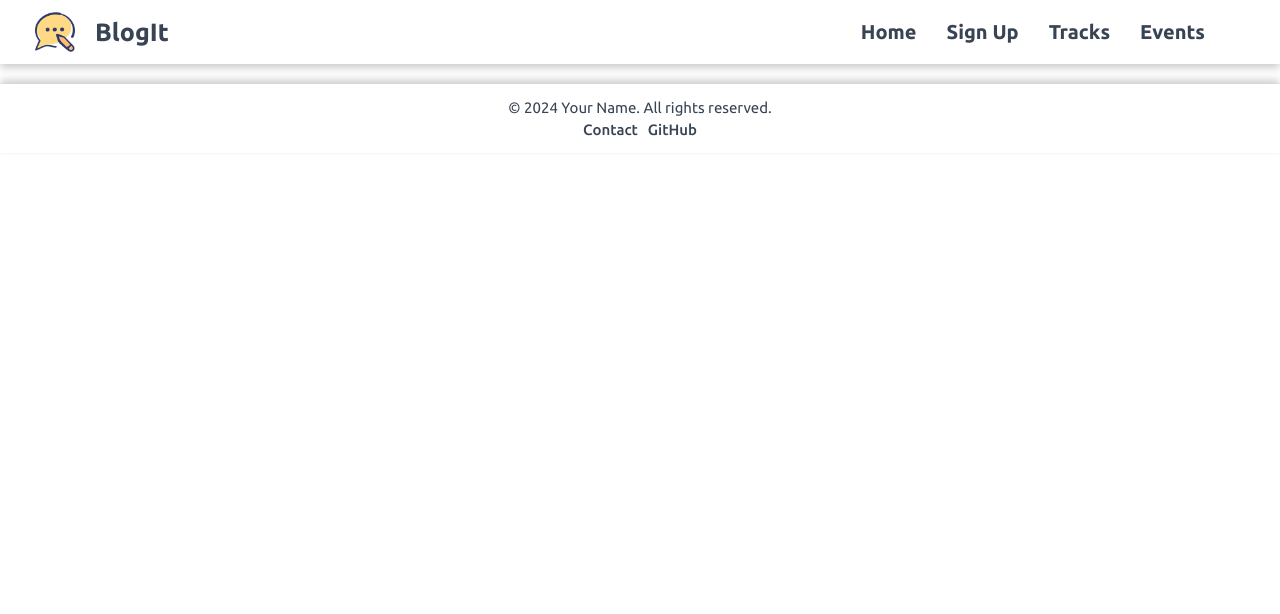
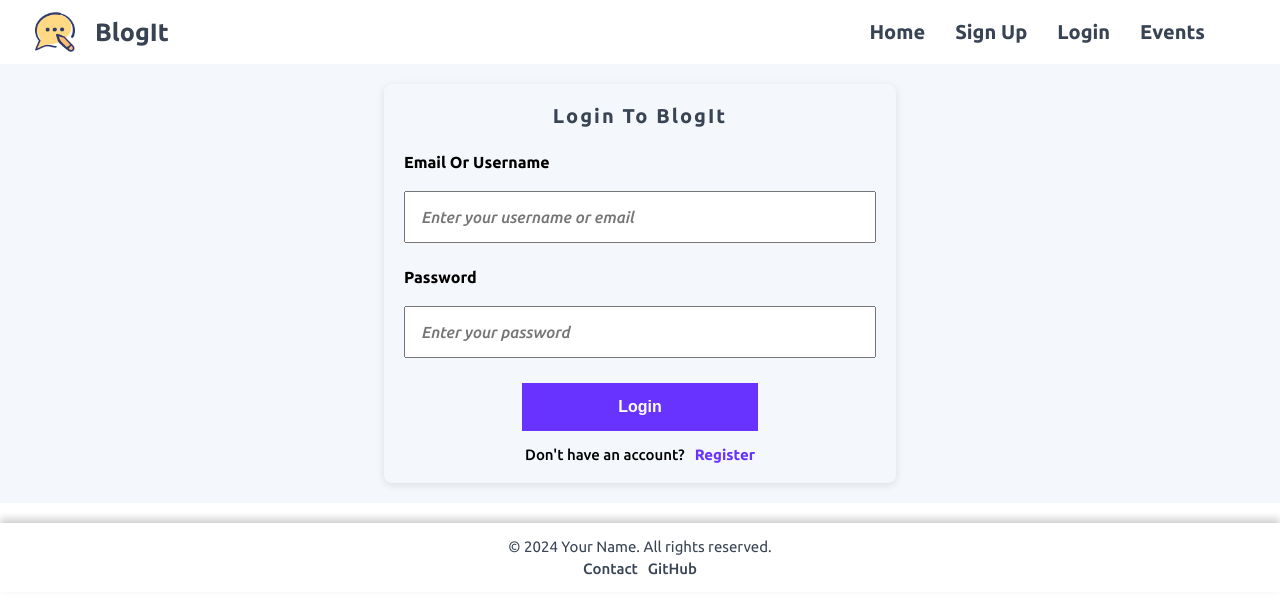
Before and after one commit to kingjames500/BlogIt-blog-web-Application-in-express-ReactJS-and-Prisma, a React (Vite) app in the folder frontend/: page /login in a window 1280 px wide. Shown: the top 614 px of the page. Built offline with nearby package versions, Linux system fonts and the light colour scheme.

Commit message:
designing login page

```diff
--- a/frontend/src/App.jsx
+++ b/frontend/src/App.jsx
@@ -3,6 +3,7 @@ import { QueryClient, QueryClientProvider } from "react-query";
 import "./App.css";
 import Landingpage from "./Pages/LandingPage/Landingpage";
 import SignupPage from "./Pages/SignupPage/SignupPage";
+import Loginpage from "./Pages/LoginPage/Loginpage";
 import Header from "./components/Header/Header";
 import Footer from "./components/Footer/Footer";
 
@@ -16,6 +17,7 @@ function App() {
         <Routes>
           <Route path="/" element={<Landingpage />} />
           <Route path="/signup" element={<SignupPage />} />
+          <Route path="/login" element={<Loginpage />} />
         </Routes>
       </BrowserRouter>
       <Footer />
--- /dev/null
+++ b/frontend/src/Pages/LoginPage/Loginpage.jsx
@@ -0,0 +1,13 @@
+import React from "react";
+
+import Login from "../../components/Login/Login";
+
+function Loginpage() {
+  return (
+    <div>
+      <Login />
+    </div>
+  );
+}
+
+export default Loginpage;
--- a/frontend/src/components/Header/Header.jsx
+++ b/frontend/src/components/Header/Header.jsx
@@ -24,8 +24,8 @@ function NavbarHeader() {
             </Link>
           </li>
           <li className="navigation-list-items">
-            <Link className="links" to="/tracks">
-              tracks
+            <Link className="links" to="/login">
+              login
             </Link>
           </li>
           <li className="navigation-list-items">
--- /dev/null
+++ b/frontend/src/components/Login/Login.css
@@ -0,0 +1,96 @@
+/* .login-section {
+  margin-top: 4rem;
+} */
+
+.login-form-container {
+  display: flex;
+  align-items: center;
+  justify-content: center;
+  background-color: var(
+    --color-tertiary
+  ); /* Background color for the whole page */
+}
+
+.login-form {
+  width: 40%;
+  margin: 2rem; /* Adjust margin as needed */
+  padding: 2rem; /* Adjust padding for better spacing */
+  background-color: var(--color-tertiary);
+  border-radius: 8px; /* Slightly rounded corners for aesthetics */
+  box-shadow: 0 2px 8px rgba(0, 0, 0, 0.1); /* Subtle shadow for depth */
+}
+
+.form-group {
+  display: flex;
+  flex-direction: column;
+  margin-bottom: 2.5rem; /* Adjusted margin for better spacing */
+  gap: 2rem;
+}
+
+.form-group-label {
+  text-transform: capitalize;
+  font-weight: 700;
+}
+
+.form-group-input {
+  padding: 1.5rem;
+  font-size: inherit;
+  font-family: inherit;
+  font-weight: 500;
+  color: var(--color-primary);
+}
+
+.form-group-input::placeholder {
+  font-style: italic;
+  font-weight: 500;
+}
+
+.login-btn {
+  border: none;
+  display: block;
+  outline: none;
+  width: 50%;
+  background-color: var(--color-primary);
+  color: var(--color-background);
+  padding: 1.5rem 2rem;
+  font-weight: 700;
+  font-size: inherit;
+  text-transform: capitalize;
+  cursor: pointer;
+  transition: all 0.4s;
+  margin: 0 auto;
+}
+
+.login-btn:hover {
+  background-color: var(--color-background);
+  color: var(--color-primary);
+  border: 1px solid var(--color-primary);
+}
+
+/* section for register link */
+
+.register-link {
+  display: flex;
+  justify-content: center;
+  margin-top: 1.5rem;
+  gap: 1rem;
+}
+.register-link p {
+  font-weight: 500;
+  font-size: 1.5rem;
+}
+.register-link a {
+  font-weight: 700;
+  font-size: 1.5rem;
+  color: var(--color-primary);
+  text-decoration: none;
+  transition: all 0.4s;
+}
+.register-link a:hover {
+  color: var(--color-primary);
+}
+
+/* title css */
+.login-title {
+  margin-bottom: 2.5rem;
+}
--- /dev/null
+++ b/frontend/src/components/Login/Login.jsx
@@ -0,0 +1,60 @@
+import { useState } from "react";
+import { useMutation } from "react-query";
+import { useNavigate, Link } from "react-router-dom";
+import Title from "../Title/Title";
+import "./Login.css";
+import { Toaster, toast } from "sonner";
+
+function RegisterLink() {
+  return (
+    <div className="register-link">
+      <p>Don't have an account?</p>
+      <Link to="/signup" className="register-link-btn">
+        Register
+      </Link>
+    </div>
+  );
+}
+
+function LoginForm() {
+  return (
+    <div className="login-form-container">
+      <Toaster richColors position="top-center" expand={true} />
+      <form className="login-form">
+        <div className="login-title">
+          <Title subTitle="login to BlogIt" />
+        </div>
+        <div className="form-group">
+          <label htmlFor="email-username" className="form-group-label">
+            {" "}
+            email or username
+          </label>
+          <input
+            type="text"
+            className="form-group-input"
+            placeholder="Enter your username or email"
+          />
+        </div>
+
+        <div className="form-group">
+          <label htmlFor="password" className="form-group-label">
+            password
+          </label>
+          <input
+            type="password"
+            className="form-group-input"
+            placeholder="Enter your password"
+          />
+        </div>
+        <button className="login-btn">login</button>
+        <RegisterLink />
+      </form>
+    </div>
+  );
+}
+
+function Login() {
+  return <LoginForm />;
+}
+
+export default Login;
```
